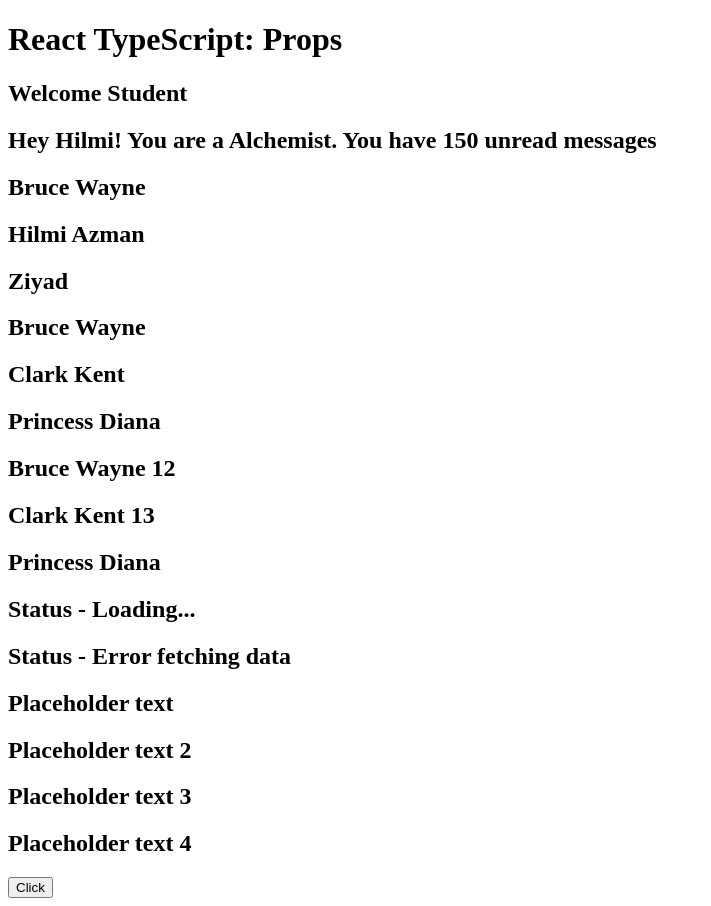
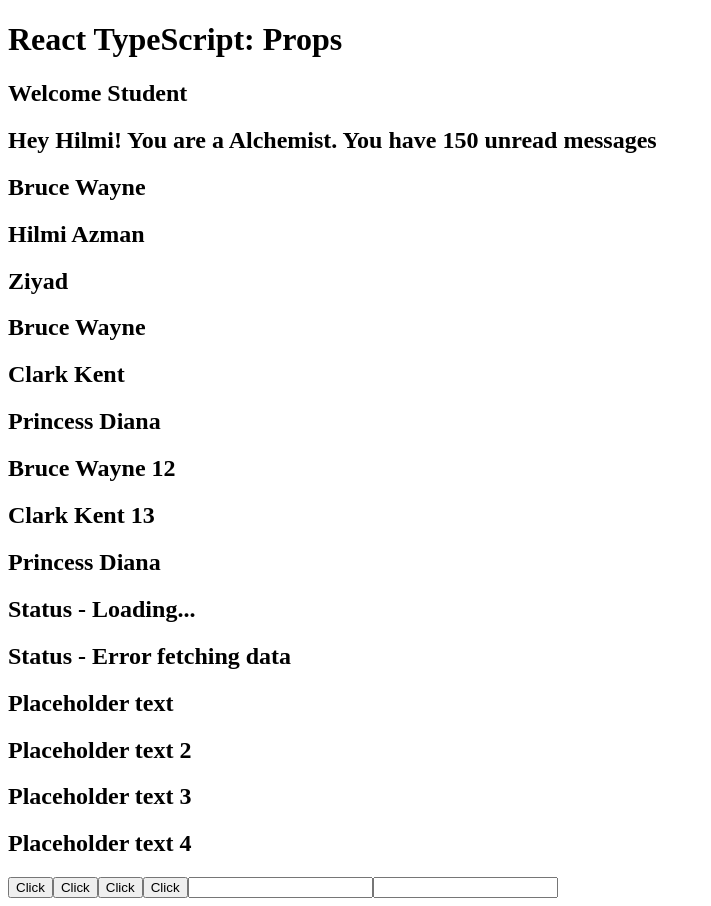
Before and after one commit to hilmi92101/next-js-basic, a Next.js app: page /react-typescript/props in a window 1280 px wide. Shown: the whole page, without its empty margins (0-711 px from the left). Built offline with nearby package versions, Linux system fonts and the light colour scheme.

Commit message:
add prop example react ts

```diff
--- a/src/app/react-typescript/props/Components/Button.tsx
+++ b/src/app/react-typescript/props/Components/Button.tsx
@@ -1,11 +1,34 @@
 type ButtonPropsV1 = {
     handleClick: () => void
 }
+
+type ButtonPropsV2 = {
+    handleClick: (event: React.MouseEvent<HTMLButtonElement>) => void
+}
+
+type ButtonPropsV3 = {
+    handleClick: (event: React.MouseEvent<HTMLButtonElement>, id: number) => void
+}
+
+type ButtonPropsV4 = {
+    handleClick: (event: React.MouseEvent<HTMLButtonElement>, id: number) => void
+    id: number // This is the new prop
+}
+
+
 
 export const ButtonV1 = (props: ButtonPropsV1) => {
     return <button onClick={props.handleClick}>Click</button>
 }
 
-export const ButtonV2 = (props: ButtonPropsV1) => {
+export const ButtonV2 = (props: ButtonPropsV2) => {
     return <button onClick={props.handleClick}>Click</button>
 }
+
+export const ButtonV3 = (props: ButtonPropsV3) => {
+    return <button onClick={(event) => props.handleClick(event, 2)}>Click</button>
+}
+
+export const ButtonV4 = ({handleClick, id}: ButtonPropsV4) => {
+    return <button onClick={(event) => handleClick(event, id)}>Click</button>
+}
--- /dev/null
+++ b/src/app/react-typescript/props/Components/Input.tsx
@@ -0,0 +1,17 @@
+type InputProps = {
+    value: string
+    handleChange: (event: React.ChangeEvent<HTMLInputElement>) => void
+}
+
+export const InputV1 = ({ value, handleChange }: InputProps) => {
+    return <input type='text' value={value} onChange={handleChange} />
+}
+
+export const InputV2 = ({ value, handleChange }: InputProps) => {
+
+    const handleInputChange = (event: React.ChangeEvent<HTMLInputElement>) => {
+        console.log(event, 2345)
+    }
+
+    return <input type='text' value={value} onChange={handleInputChange} />
+}
--- a/src/app/react-typescript/props/page.tsx
+++ b/src/app/react-typescript/props/page.tsx
@@ -5,8 +5,9 @@
 import { PersonList, PersonListV2 } from './Components/PersonList';
 import { Status } from './Components/Status';
 import { Heading, HeadingV2 } from './Components/Heading';
-import { Oscar, OscargV2 } from './Components/Oscar';
-import { ButtonV1 } from './Components/Button';
+import { Oscar, OscarV2 } from './Components/Oscar';
+import { ButtonV1, ButtonV2, ButtonV3, ButtonV4 } from './Components/Button';
+import { InputV1, InputV2 } from './Components/Input';
 
 const page = () => {
 
@@ -61,7 +62,13 @@
             <Oscar><Heading>Placeholder text 3</Heading></Oscar>
             <Oscar><Heading>Placeholder text 4</Heading></Oscar>
 
+            {/* EVENT PROPS */}
             <ButtonV1 handleClick={() => { console.log('Button Clicked') }} />
+            <ButtonV2 handleClick={(event) => { console.log('Button Clicked', event) }} />
+            <ButtonV3 handleClick={(event, id) => { console.log('Button Clicked', event) }} />
+            <ButtonV4 id={5} handleClick={(event, id) => { console.log('Button Clicked', event, id) }} />
+            <InputV1 value='' handleChange={event => console.log(event)} />
+            <InputV2 value='' handleChange={event => console.log(event)} />
 
 
         </>
```
